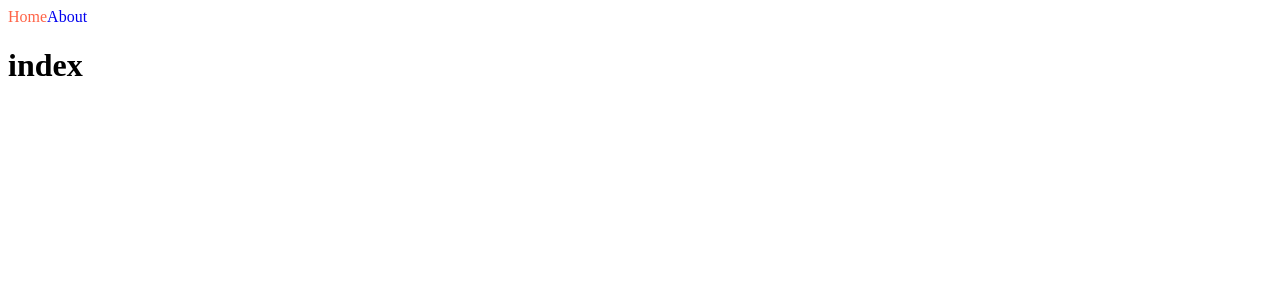
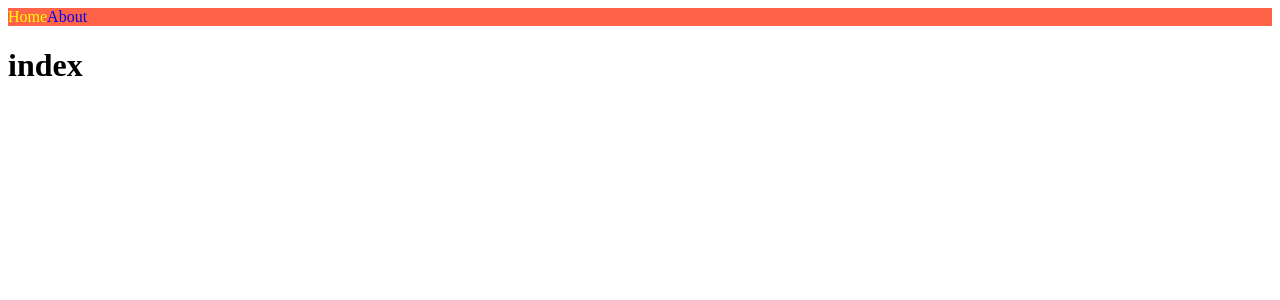
Before and after one commit to PanicBear/nextTutorial, a Next.js app: page / in a window 1280 px wide. Shown: the top 300 px of the page. Built offline with nearby package versions, Linux system fonts and the light colour scheme.

Commit message:
style(styled-jsx): styled jsx applied only to scope

```diff
--- a/components/NavBar.js
+++ b/components/NavBar.js
@@ -1,7 +1,6 @@
 import React from 'react';
 import Link from 'next/link';
 import { useRouter } from 'next/router';
-import styles from './NavBar.module.css';
 
 const NavBar = (props) => {
   const router = useRouter();
@@ -9,11 +8,22 @@
   return (
     <nav>
       <Link href={'/'}>
-        <a className={`${styles.link} ${router.pathname === '/' ? styles.active : ''}`}>Home</a>
+        <a className={router.pathname === '/' ? 'active' : ''}>Home</a>
       </Link>
       <Link href={'/about'}>
-        <a className={[styles.link, router.pathname === '/about' ? styles.active : ''].join(' ')}>About</a>
+        <a className={router.pathname === '/about' ? 'active' : ''}>About</a>
       </Link>
+      <style jsx>{`
+        nav {
+          background-color: tomato;
+        }
+        a {
+          text-decoration: none;
+        }
+        .active {
+          color: yellow;
+        }
+      `}</style>
     </nav>
   );
 };
--- a/components/NavBar.module.css
+++ /dev/null
@@ -1,7 +0,0 @@
-.link {
-  text-decoration: none;
-}
-
-.active {
-  color: tomato;
-}
--- a/pages/index.js
+++ b/pages/index.js
@@ -1,11 +1,18 @@
-import React from "react";
-import NavBar from "../components/NavBar";
+import React from 'react';
+import NavBar from '../components/NavBar';
 
 export default function Home() {
   return (
     <div>
       <NavBar />
       <h1>index</h1>
+      <style jsx>
+        {`
+          a {
+            color: white;
+          }
+        `}
+      </style>
     </div>
   );
 }
```
